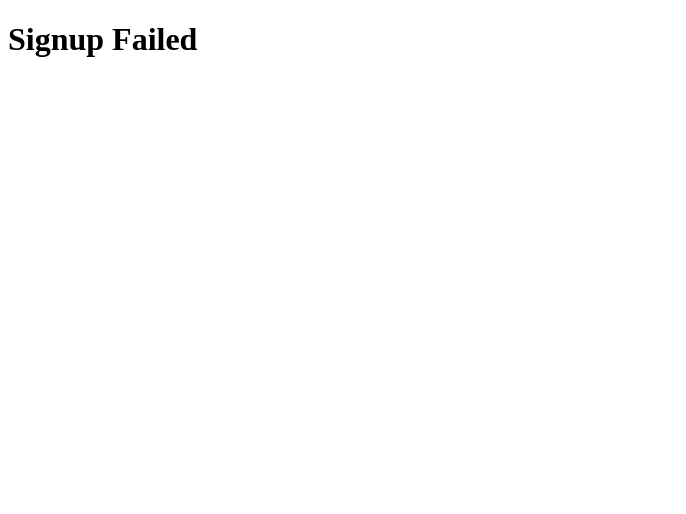
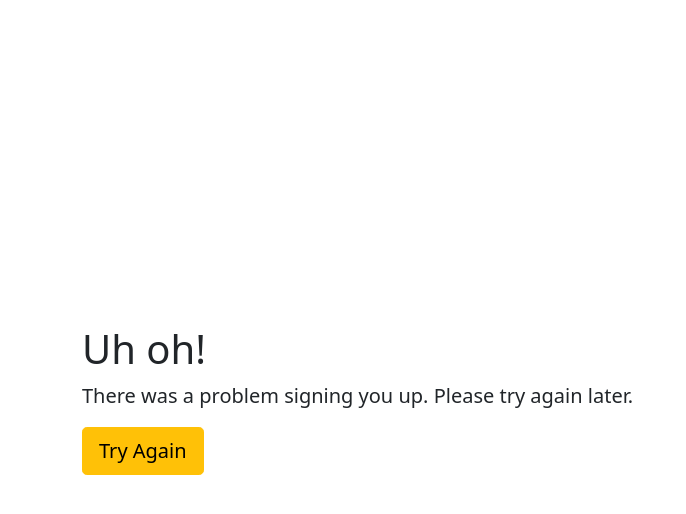
Before and after one commit to BWootBIJC/Mailchimp-Newsletter, a website: page failure.html in a window 1280 px wide. Shown: the whole page, without its empty margins (0-686 px from the left). Drawn offline with nearby package versions, Linux system fonts and the light colour scheme.

Commit message:
Added some more content to the success and failure pages

```diff
--- a/app.js
+++ b/app.js
@@ -48,8 +48,12 @@ app.post("/signup", function(req,res){
             }
         })
     })
-    request.write(jsonData);
+    //request.write(jsonData);
     request.end();
+})
+
+app.post("/failure", function(req, res){
+    res.redirect("/signup");
 })
 
 
--- a/failure.html
+++ b/failure.html
@@ -5,8 +5,22 @@
     <meta http-equiv="X-UA-Compatible" content="IE=edge">
     <meta name="viewport" content="width=device-width, initial-scale=1.0">
     <title>Failure</title>
+    <link rel="stylesheet" href="https://cdn.jsdelivr.net/npm/bootstrap@5.0.2/dist/css/bootstrap.min.css">
 </head>
 <body>
-    <h1>Signup Failed</h1>
+    <div class="alert d-flex justify-content-md-center align-items-center vh-100" role="alert">
+        <div class="container">
+            <h1 class="alert-heading">Uh oh!</h1>
+            <p class="lead">There was a problem signing you up. Please try again later.</p>
+
+            <form action="/failure" method="POST">
+                <button class="btn btn-lg btn-warning" type="submit" name="button">Try Again</button>
+            </form>
+        </div>
+    </div>
 </body>
 </html>
+
+<!--alert alert-danger-->
+
+<!--h-100 d-flex justify-content-center align-items-center-->
```
Also changed, not shown: success.html (+8 -2 lines).
